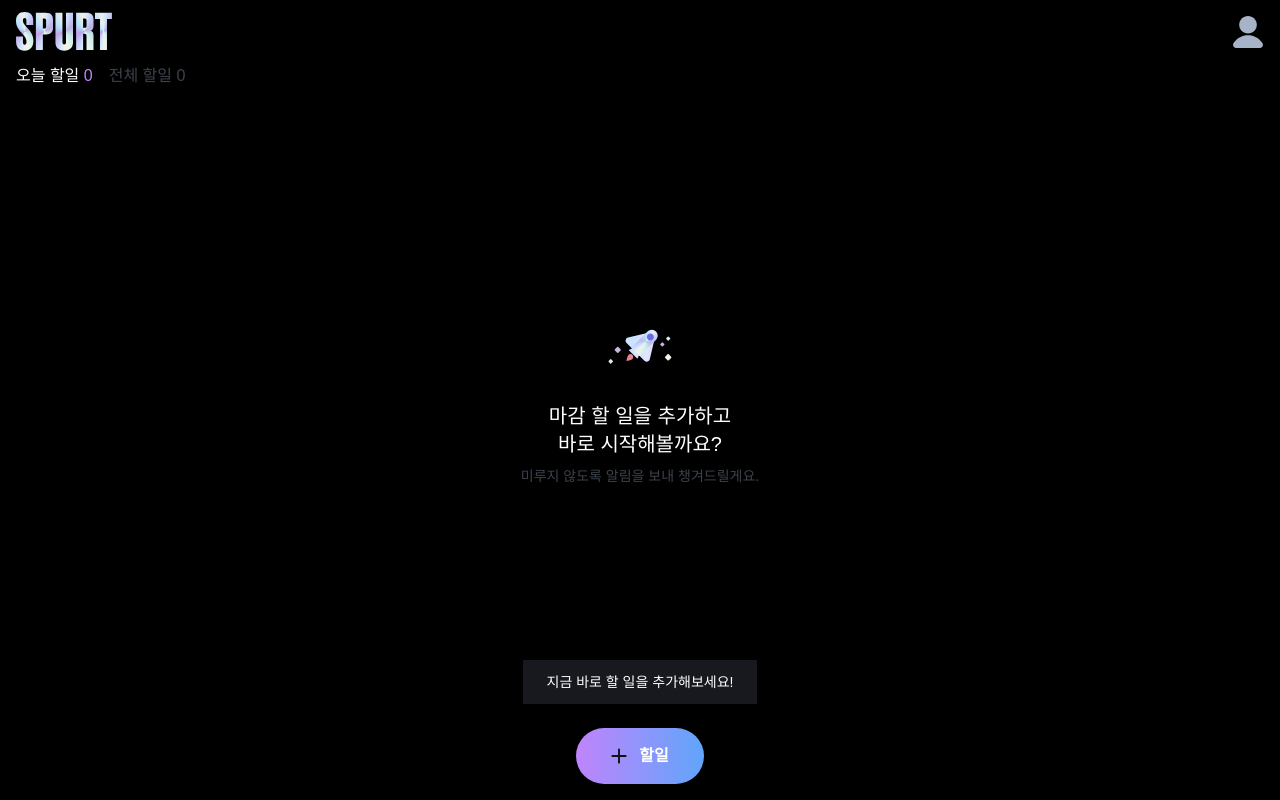
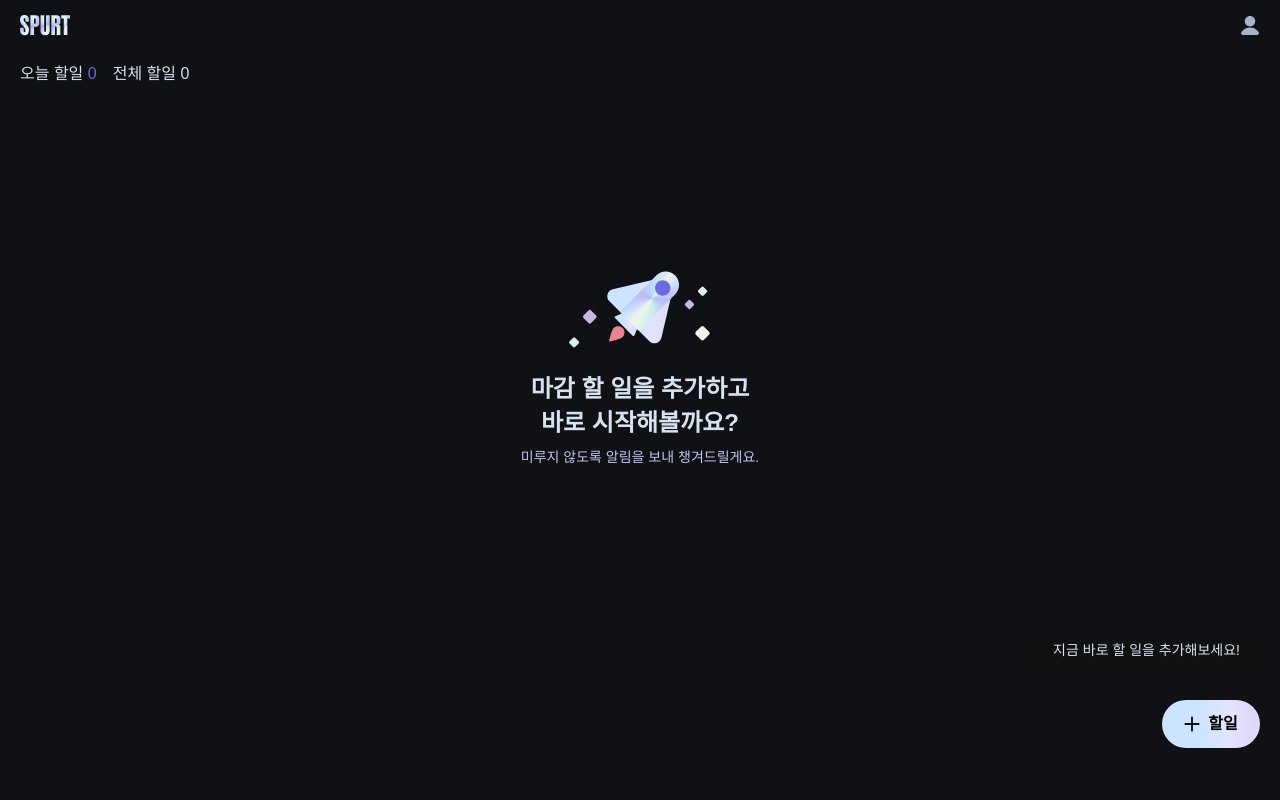
Before and after one commit to ljh130334/16th-team3-FE, a Next.js app: page /home in a window 1280 px wide. Built offline with nearby package versions, Linux system fonts and the light colour scheme.

Commit message:
feat: 1-1. 홈화면_할일 없음 버튼 컴포넌트 수정

```diff
--- a/package.json
+++ b/package.json
@@ -28,13 +28,14 @@
     "@types/node": "^20",
     "@types/react": "^19",
     "@types/react-dom": "^19",
+    "autoprefixer": "^10.4.20",
     "eslint": "^9",
     "eslint-config-next": "15.1.5",
     "eslint-config-prettier": "^10.0.1",
-    "postcss": "^8",
+    "postcss": "^8.5.3",
     "prettier": "^3.4.2",
     "prettier-plugin-tailwindcss": "^0.6.10",
-    "tailwindcss": "^3.4.1",
+    "tailwindcss": "^3.4.17",
     "typescript": "^5"
   }
 }
--- a/src/app/home/page.tsx
+++ b/src/app/home/page.tsx
@@ -2,7 +2,6 @@
 
 import React, { useState, useEffect } from 'react';
 import Image from 'next/image';
-// import { Card } from '@/components/ui/card';
 import { Button } from '@/components/ui/button';
 
 const HomePage = () => {
@@ -18,34 +17,34 @@ const HomePage = () => {
   }, []);
 
   return (
-    <div className="flex flex-col min-h-screen bg-black text-white">
-      <header className="fixed top-0 left-0 right-0 bg-black z-10">
-        <div className="flex justify-between items-center px-4 py-3">
+    <div className="flex flex-col min-h-screen bg-background-primary">
+      <header className="fixed top-0 left-0 right-0 bg-background-primary z-10">
+        <div className="flex justify-between items-center px-[20px] py-[15px]">
           <Image
             src="/icons/home/spurt.svg"
             alt="SPURT"
-            width={100}
-            height={32}
+            width={50}
+            height={20}
             priority
-            className="w-24"
+            className="w-[50px]"
           />
           <Image
             src="/icons/home/mypage.svg"
             alt="My Page"
-            width={32}
-            height={32}
-            className="w-8 h-8"
+            width={20}
+            height={20}
+            className="w-[20px] h-[19px]"
           />
         </div>
-        <div className="px-4 pb-3">
+        <div className="px-[20px] py-[11px]">
           <div className="flex space-x-4">
-            <div>오늘 할일 <span className="text-purple-400">0</span></div>
-            <div className="text-gray-500">전체 할일 0</div>
+            <div className="text-component-gray-normal">오늘 할일 <span className="text-component-accent-primary">0</span></div>
+            <div className="text-component-gray-disabled">전체 할일 0</div>
           </div>
         </div>
       </header>
 
-      <main className="flex-1 mt-24 mb-24 flex items-center justify-center">
+      <main className="flex-1 mt-24 mb-40 flex items-center justify-center">
         <div className="text-center px-4">
           <div className="mb-6">
             <Image
@@ -53,30 +52,33 @@ const HomePage = () => {
               alt="Rocket"
               width={64}
               height={64}
-              className="mx-auto w-16 h-16"
+              className="mx-auto w-auto h-auto"
             />
           </div>
-          <h2 className="text-xl mb-2">마감 할 일을 추가하고<br />바로 시작해볼까요?</h2>
-          <p className="text-gray-500 text-sm">
+          <h2 className="t2 mb-2 text-text-normal">마감 할 일을 추가하고<br />바로 시작해볼까요?</h2>
+          <p className="b3 text-text-secondary">
             미루지 않도록 알림을 보내 챙겨드릴게요.
           </p>
         </div>
       </main>
 
-      <footer className="fixed bottom-0 left-0 right-0 bg-black z-10">
-        <div className="p-4 flex justify-center">
+      <footer className="fixed bottom-8 left-0 right-0 bg-background-primary z-10">
+        <div className="p-5 flex justify-end">
           {showTooltip && (
-            <div className="absolute bottom-24 bg-gray-800 rounded-lg px-6 py-3 text-sm">
+            <div className="absolute bottom-24 right-4 bg-elevated-primary rounded-lg px-6 py-3 b3">
               지금 바로 할 일을 추가해보세요!
             </div>
           )}
-          <Button className="w-32 rounded-full bg-gradient-to-r from-purple-400 to-blue-400 hover:opacity-90">
+          <Button
+            variant="point"
+            size="md"
+            className="flex items-center gap-2 rounded-full py-4"
+          >
             <Image
               src="/icons/home/plus.svg"
               alt="Add Task"
               width={16}
               height={16}
-              className="mr-1"
             />
             할일
           </Button>
```
Also changed, not shown: 1 other file (tests, documents, lock files or other folders).
